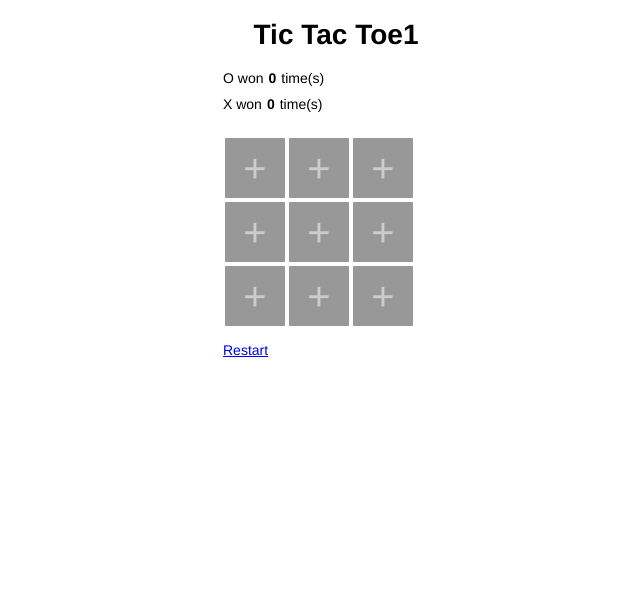
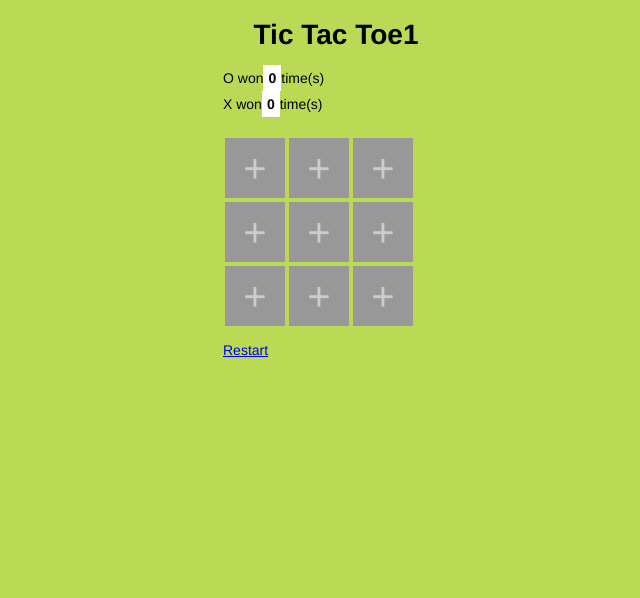
Before and after one commit to GeitIBandi/geit-i-myllu, a web app: page / in a window 1280 px wide. Shown: the top 598 px of the page, without its empty margins (307-947 px from the left). Run offline with its HTML, style and script files only (its server is not run), Linux system fonts and the light colour scheme; data that the repository does not hold is empty; some libraries are stand-ins or nearby versions.

Commit message:
There's definitely nothing wrong with this

```diff
--- a/src/main/java/is/ru/geitibandi/geitimyllu/GeitIMyllu.java
+++ b/src/main/java/is/ru/geitibandi/geitimyllu/GeitIMyllu.java
@@ -138,7 +138,7 @@ public class GeitIMyllu {
     public char playerMark() {
         if (getGameState() == 1 || getGameState() == 3)
             return 'X';
-        else if (getGameState() == 2 || getGameState() == 4)
+        else if(getGameState() == 2 || getGameState() == 4)
             return 'O';
         else
             return '-';
--- a/src/main/resources/public/index.html
+++ b/src/main/resources/public/index.html
@@ -30,6 +30,7 @@ body {
 /*margin-bottom: 60px;*/
 font-family: "Helvetica Neue",Helvetica,Arial,sans-serif;
 font-size: 14px;
+background-color: #bada55;
 }
 
 .footer {
```
